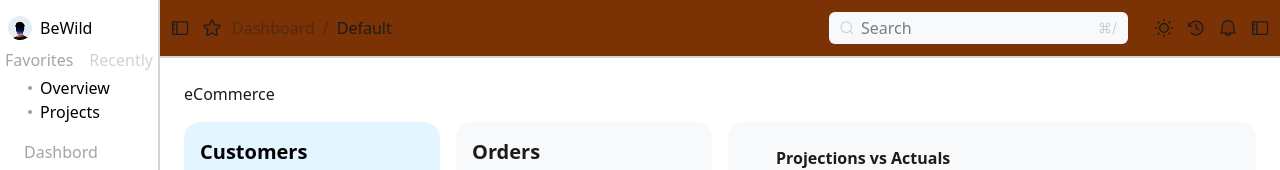
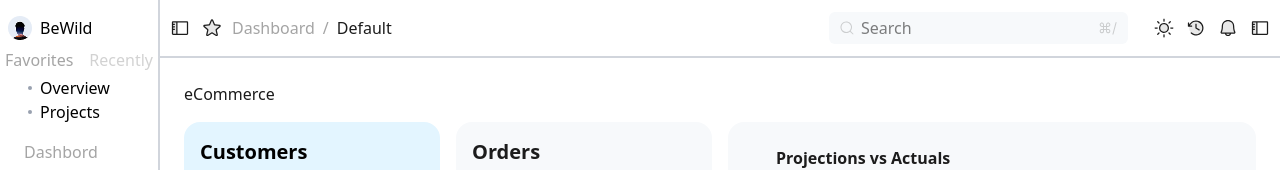
Before and after one commit to NoOne-Cares/ReactDashboard, a React (Vite) app: page / in a window 1280 px wide. Shown: the top 170 px of the page. Built offline with nearby package versions, Linux system fonts and the light colour scheme.

Commit message:
fix color

```diff
--- a/src/Components/Navbar/Navbar.tsx
+++ b/src/Components/Navbar/Navbar.tsx
@@ -31,7 +31,7 @@ const Navbar = () => {
     return (
         <>
 
-            <div className="flex justify-between bg-primary-bg-light sm:bg-pink-700 md:bg-amber-200 lg:bg-amber-900 dark:bg-primary-bg-dark p-2 align-middle py-3 border-b-gray-300 border-b-2 dark:border-b-tirtary-text-dark">
+            <div className="flex justify-between bg-primary-bg-light  dark:bg-primary-bg-dark p-2 align-middle py-3 border-b-gray-300 border-b-2 dark:border-b-tirtary-text-dark">
                 <div className="flex gap-2 items-center">
                     <div onClick={() => setShowLeftSidebar(prev => !prev)}>
                         <RightNavButton />
```
